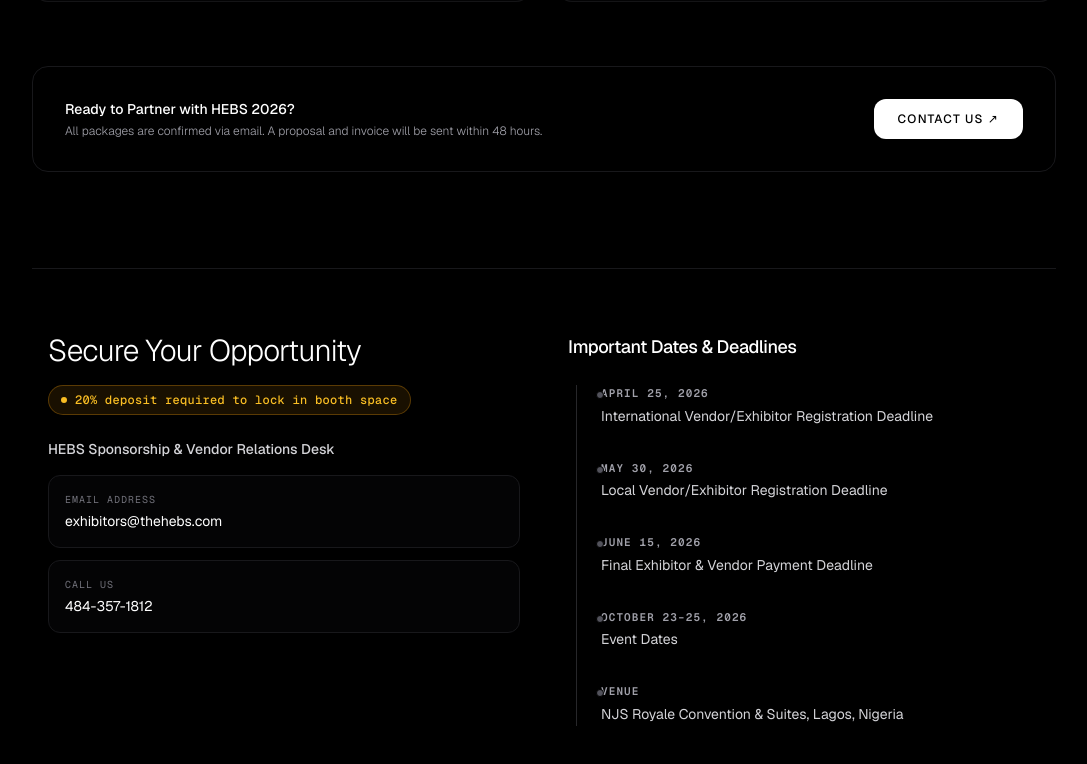
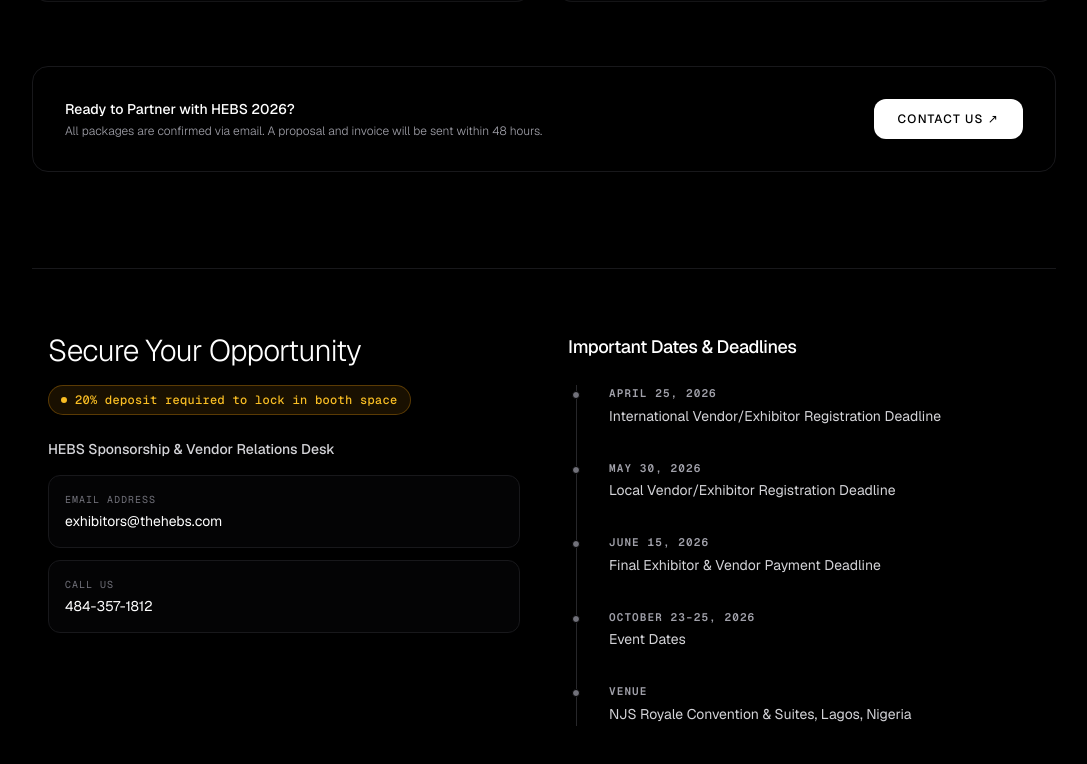
Before and after one commit to alexis800-glitch/hebs-lagos-2026, a Next.js app: page /sponsors in a window 1280 px wide. Shown: the part 2024-2788 px from the top of the page, without its empty margins (96-1183 px from the left). Built offline with nearby package versions, Linux system fonts and the light colour scheme.

Commit message:
auto: fix timeline dot positioning to stop blocking text

```diff
--- a/components/PartnershipContact.tsx
+++ b/components/PartnershipContact.tsx
@@ -58,8 +58,8 @@ export default function PartnershipContact() {
 
         <div className="relative border-l border-zinc-800 pl-6 space-y-8 ml-2">
           {deadlines.map((item, i) => (
-            <div key={i} className="relative">
-              <span className="absolute -left-[5px] mt-1.5 w-2 h-2 rounded-full bg-zinc-600 border border-black" />
+            <div key={i} className="relative pl-2">
+              <span className="absolute top-1.5 -left-[29px] w-2 h-2 rounded-full bg-zinc-500 border border-black z-10" />
               <span className="text-[11px] font-mono tracking-widest text-zinc-400 uppercase font-semibold block mb-0.5">
                 {item.date}
               </span>
```
